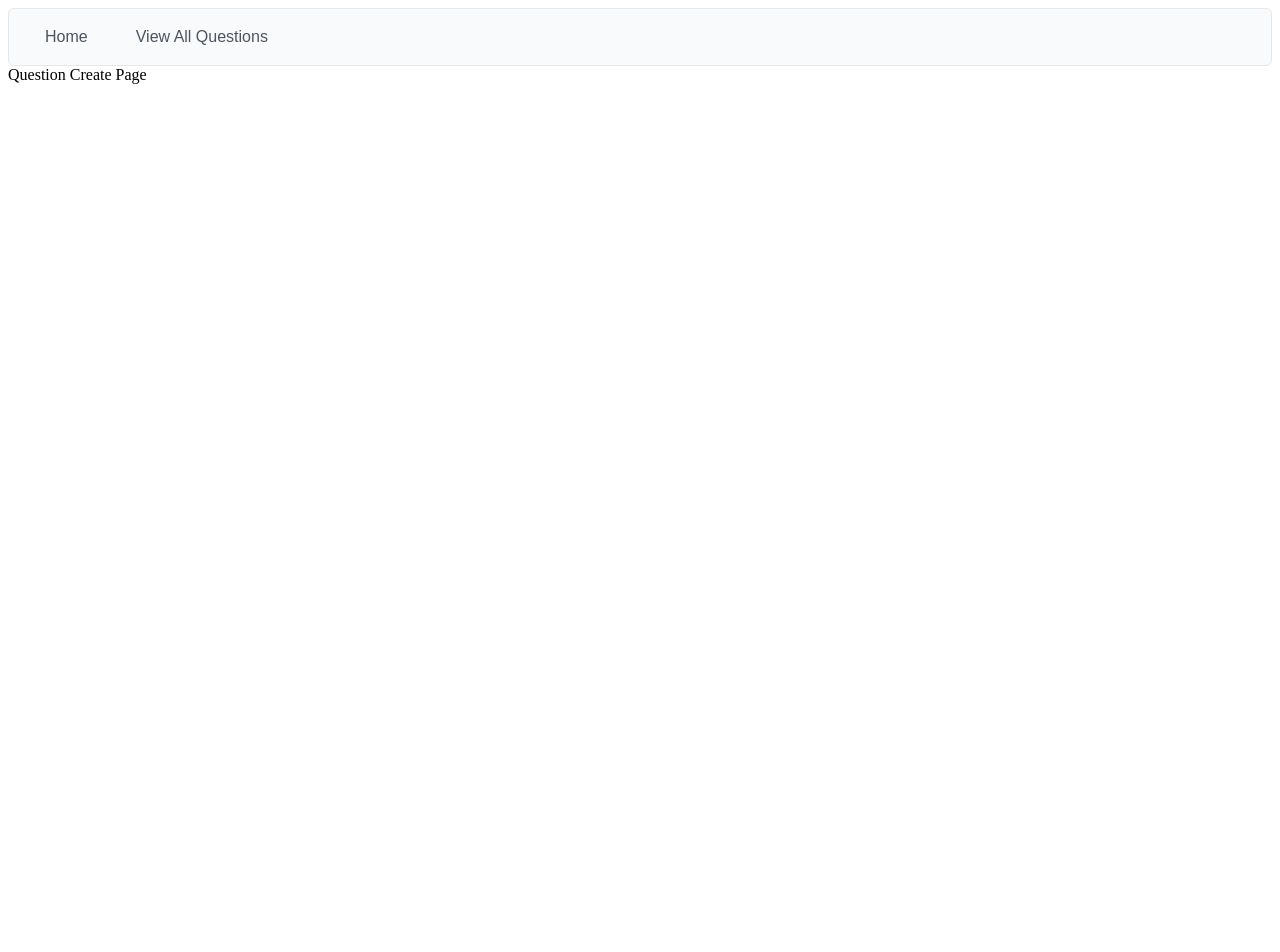
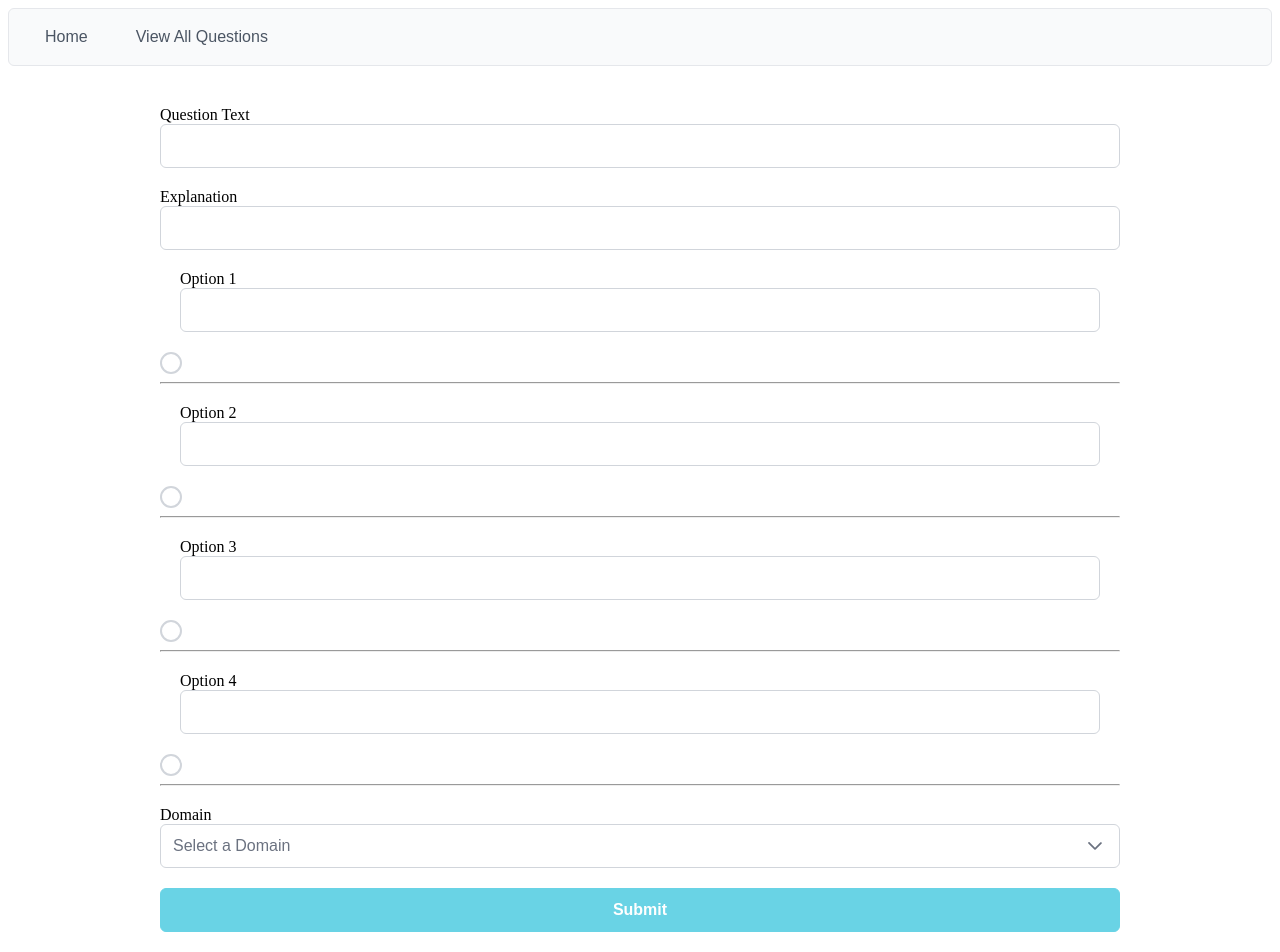
Before and after one commit to GouriNK/quiz-nextjs-app, a Next.js app: page /quiz/question/create in a window 1280 px wide. Shown: the top 952 px of the page. Before the commit the page ends 800 px from the top, so only its background shows below. Built offline with nearby package versions, Linux system fonts and the light colour scheme; no server answers; the database is empty; a web font is replaced by a local one.

Commit message:
Added create form

```diff
--- /dev/null
+++ b/app/api/questions/create/route.ts
@@ -0,0 +1,37 @@
+import type { NextApiRequest, NextApiResponse } from 'next'
+import prisma from '../../../lib/prisma'
+
+// POST /api/post
+// Required fields in body: title, authorEmail
+// Optional fields in body: content
+export const POST = async (
+    req: NextApiRequest,
+    res: NextApiResponse,
+  ) => {
+  const { questionText, options, explanation, correctAnswer, domainId } = req.body
+  const result = await prisma.question.create({
+    data: {
+        correctAnswer: correctAnswer,
+        domainId: domainId,
+        explanation: explanation,
+        options : options,
+        questionText : questionText,
+        domain : { connect: { id: domainId } }
+    },
+  })
+  return res.status(201).json(result)
+}
+
+
+// import { NextResponse } from "next/server";
+// import prisma from '../../../lib/prisma'
+
+// export async function POST(req: Request) {
+//   const { title } = await req.json();
+
+//   await prisma.todo.create({
+//     data: { title, complete: false },
+//   });
+
+//   return NextResponse.json({ message: "Created Todo" }, { status: 200 });
+// }
--- a/app/lib/definitions.ts
+++ b/app/lib/definitions.ts
@@ -1,7 +1,7 @@
 export type QuestionType = {
     id?: string;
     questionText: string;
-    options: string[];
+    options?: string[];
     correctAnswer: string;
     explanation: string;
     domainId?: MasterDataType;
--- a/app/quiz/question/create/page.tsx
+++ b/app/quiz/question/create/page.tsx
@@ -1,5 +1,14 @@
+'use client';
+
+import QuestionForm from "@/app/ui/quiz/question-form";
+
 export default function Page() {
+
+  const handleSubmit = (formData: FormData) => {
+    console.log('Thsi is form data :', formData);
+  };
+
     return (
-      <div>Question Create Page</div>
+      <QuestionForm question={null} action={handleSubmit}/>
     );
   }
--- /dev/null
+++ b/app/ui/quiz/question-form.tsx
@@ -0,0 +1,123 @@
+'use client';
+
+import { MasterDataType, QuestionType } from "@/app/lib/definitions";
+import { useEffect, useRef, useState } from "react";
+import { InputText } from 'primereact/inputtext';
+import { Dropdown } from 'primereact/dropdown';
+import { RadioButton } from 'primereact/radiobutton';
+import { Button } from 'primereact/button';
+import { Toast } from 'primereact/toast';
+
+interface AnswerOption {
+    text: string;
+    correct: boolean;
+}
+
+interface QuestionFormData {
+    questionText: string;
+    explanation: string,
+    correctAnswer: AnswerOption | null,
+    optionArr : [AnswerOption, AnswerOption, AnswerOption, AnswerOption],
+    domainId: string;
+}
+
+export default function QuestionForm({ question, action }: { question: QuestionType | null; action : (formData: any) => void; }) {
+
+    const [submitted, setSubmitted] = useState(false);
+    const [domains, setDomains] = useState<MasterDataType[]>([]);
+    const toast = useRef<Toast>(null);
+    const [formData, setFormData] = useState<QuestionFormData>({
+        questionText: '',
+        explanation: '',
+        correctAnswer: {text: '', correct: true},
+        domainId: '',
+        optionArr : [{text: '', correct: false}, {text: '', correct: false}, {text: '', correct: false}, {text: '', correct: false}]
+    });
+
+
+    useEffect(() => {
+        async function fetchDomains() {
+            const response = await fetch('/api/masterdata/domains');
+            const data = await response.json();
+            setDomains(data);
+        }
+        fetchDomains();
+    }, []);
+
+    useEffect(() => {
+        if (question) {
+          console.log(question);
+        } else {
+            console.log('create form')
+        }
+      }, [question]);
+
+    const handleDomainChange = (e: { value: string }) => {
+        setFormData({ ...formData, domainId: e.value });
+    };
+
+    const handleInputTextChange = (e: React.ChangeEvent<HTMLInputElement | HTMLTextAreaElement>, field: string) => {
+        const value = e.target.value;
+        setFormData({ ...formData, [field]: value });
+    };
+
+    const handleOptionChange = (e: React.ChangeEvent<HTMLInputElement | HTMLTextAreaElement>, index: number, field: string) => {
+        const newOptionArr = [...formData.optionArr] as [AnswerOption, AnswerOption, AnswerOption, AnswerOption];
+        newOptionArr[index] = { ...newOptionArr[index], [field]: e.target.value };
+        setFormData({ ...formData, optionArr: newOptionArr });
+    }
+
+    const handleRadioChange = (index: number) => {
+        const newOptionArr = formData.optionArr.map((item, i) => ({
+          ...item,
+          correct: i === index,
+        })) as [AnswerOption, AnswerOption, AnswerOption, AnswerOption];
+        setFormData({ ...formData, optionArr: newOptionArr, correctAnswer : newOptionArr[index]});
+      };
+
+    const handleSubmit = (e: React.FormEvent) => {
+        console.log(JSON.stringify(formData));
+        setSubmitted(true);
+        action(formData);
+    };
+
+    return (
+        <div className="p-fluid" style={{ margin: '40px auto', width: '1000px' }}>
+            <Toast ref={toast} />
+            <form onSubmit={handleSubmit}>
+                <div className="p-field" style={{ margin: '20px' }}>
+                    <label htmlFor="text">Question Text</label>
+                    <InputText id="text" value={formData.questionText} onChange={(e) => handleInputTextChange(e, 'questionText')} />
+                </div>
+                <div className="p-field" style={{ margin: '20px' }}>
+                    <label htmlFor="explanation">Explanation</label>
+                    <InputText id="explanation" value={formData.explanation} onChange={(e) => handleInputTextChange(e, 'explanation')} />
+                </div>
+                {formData.optionArr.map((option, i) =>
+                    <div key={i} className="p-field-radiobutton" style={{ margin: '20px' }}>
+                        <div className="p-field" style={{ margin: '20px' }}>
+                            <label htmlFor="option">Option {i+1}</label>
+                            <InputText id="option" value={option.text} onChange={(e) => handleOptionChange(e, i, 'text')} />
+                        </div>
+                        <RadioButton
+                            inputId={`option${i}`}
+                            name="correctOption"
+                            value={option.correct}
+                            onChange={() => handleRadioChange(i)}
+                            checked={option.correct}
+                        />
+                        <hr/>
+                    </div>
+                )}
+                <div className="p-field" style={{ margin: '20px' }}>
+                    <label htmlFor="domain">Domain</label>
+                    <Dropdown id="domain" value={formData.domainId} options={domains} optionValue={'id'} optionLabel={'label'} onChange={handleDomainChange} placeholder="Select a Domain" />
+                </div>
+                <div className="p-field" style={{ margin: '20px' }}>
+                    <Button type="submit" label="Submit" disabled={!formData.questionText || !formData.explanation || !formData.domainId} />
+                </div>
+            </form>
+        </div>
+    )
+
+}
--- a/package.json
+++ b/package.json
@@ -14,7 +14,8 @@
     "next": "14.2.4",
     "primereact": "^10.6.6",
     "react": "^18",
-    "react-dom": "^18"
+    "react-dom": "^18",
+    "zod": "^3.23.8"
   },
   "devDependencies": {
     "@types/node": "^20",
```
Also changed, not shown: app/quiz/[domain]/view/page.tsx (+15 -1 lines), 1 other file (tests, documents, lock files or other folders).
